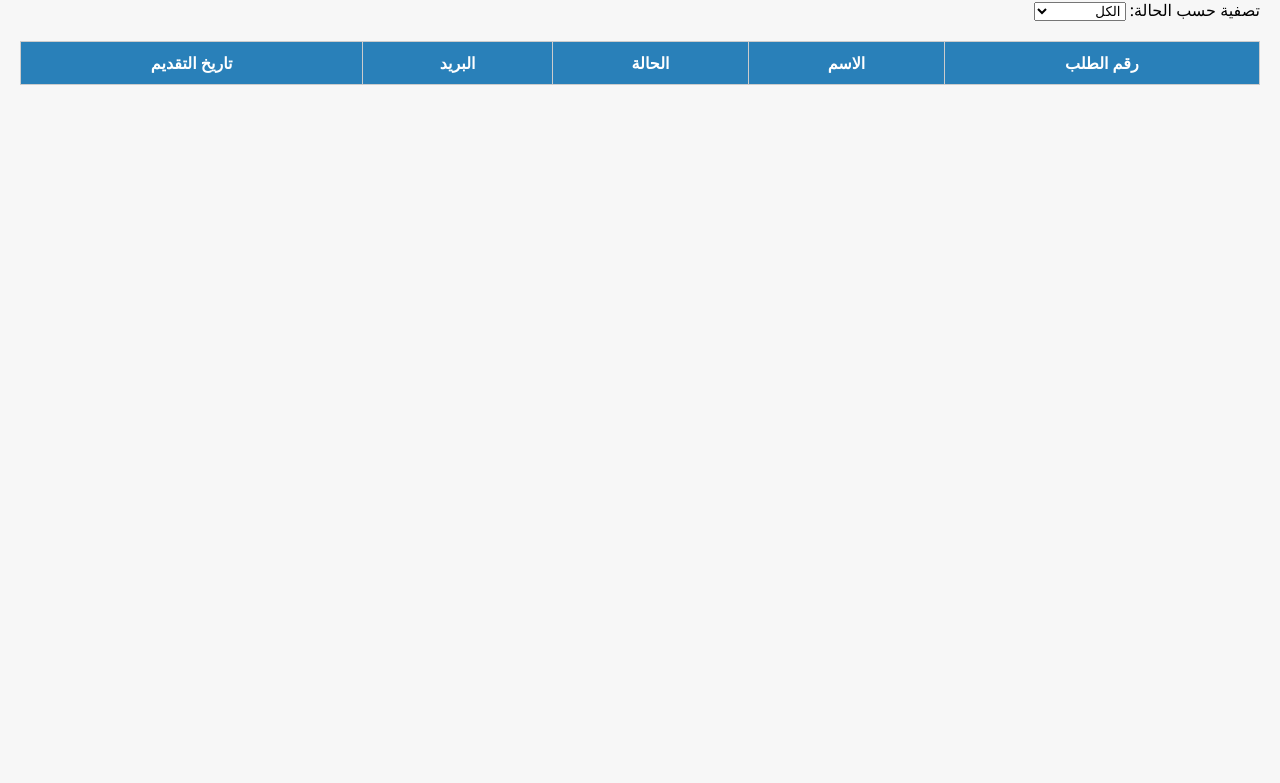
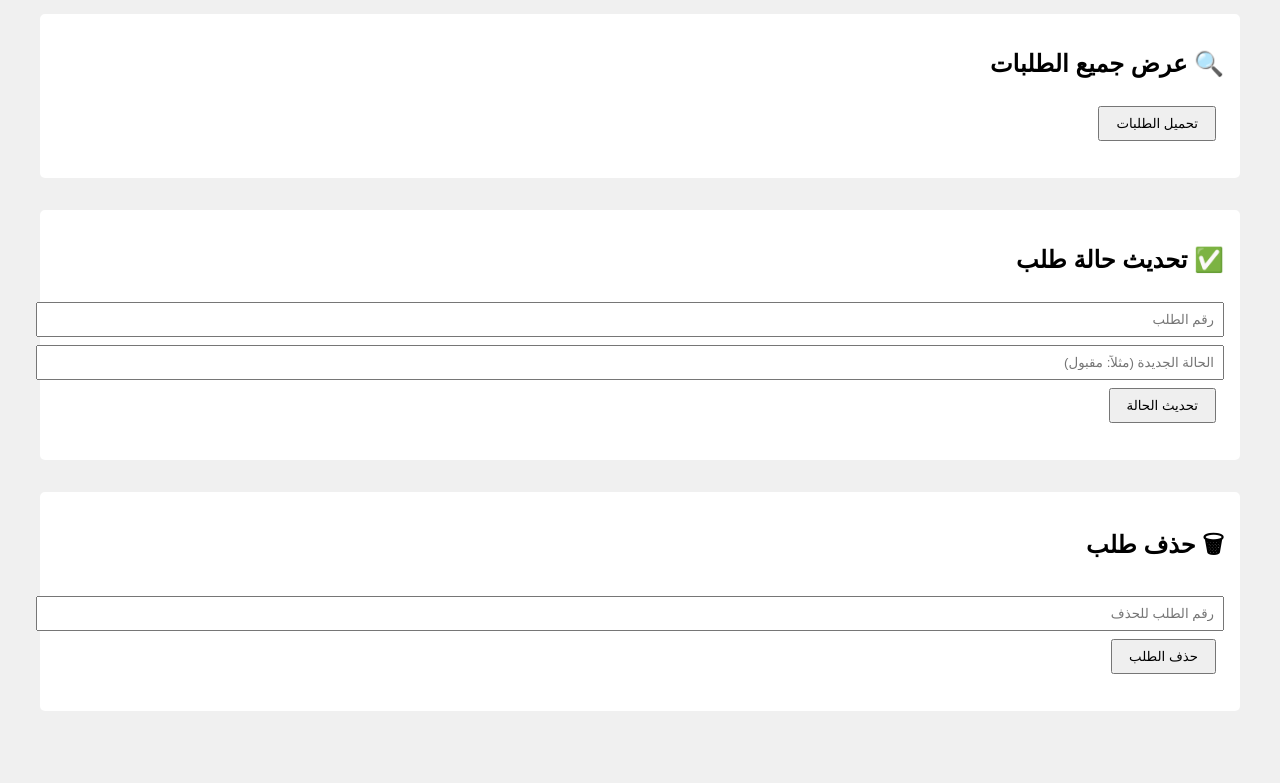
Before and after one commit to NaderAlFarhan/admiflow-pmu, a website: page admin.html in a window 1280 px wide. Shown: the part 107-890 px from the top of the page. Before the commit the page ends 800 px from the top, so only its background shows below. Drawn offline with Linux system fonts and the light colour scheme; no server answers.

Commit message:
Update admin.html

```diff
--- a/admin.html
+++ b/admin.html
@@ -1,79 +1,71 @@
-
 <!DOCTYPE html>
 <html lang="ar" dir="rtl">
 <head>
-  <meta charset="UTF-8" />
-  <title>لوحة تحكم القبول – AdmiFlow PMU</title>
+  <meta charset="UTF-8">
+  <title>لوحة التحكم الإدارية – AdmiFlow PMU</title>
   <style>
-    body { font-family: 'Segoe UI', sans-serif; background: #f7f7f7; margin: 0; padding: 20px; direction: rtl; }
+    body { font-family: sans-serif; background-color: #f0f0f0; padding: 2rem; }
     h1 { color: #2c3e50; }
-    table { width: 100%; border-collapse: collapse; margin-top: 20px; }
-    th, td { padding: 10px; border: 1px solid #ccc; text-align: center; }
-    th { background: #2980b9; color: white; }
-    tr:nth-child(even) { background: #f2f2f2; }
-    button { padding: 5px 10px; cursor: pointer; }
-    .filter { margin-bottom: 20px; }
+    button { padding: 0.5rem 1rem; margin: 0.5rem; }
+    textarea, input { width: 100%; padding: 0.5rem; margin-top: 0.5rem; }
+    .section { margin-bottom: 2rem; background: white; padding: 1rem; border-radius: 5px; }
   </style>
 </head>
 <body>
-  <h1>📋 لوحة تحكم القبول – AdmiFlow PMU</h1>
+  <h1>📋 لوحة التحكم – طلبات القبول</h1>
 
-  <div class="filter">
-    <label>تصفية حسب الحالة:</label>
-    <select id="statusFilter" onchange="filterStatus()">
-      <option value="">الكل</option>
-      <option value="قيد المراجعة">قيد المراجعة</option>
-      <option value="مقبول">مقبول</option>
-      <option value="مرفوض">مرفوض</option>
-    </select>
+  <div class="section">
+    <h2>🔍 عرض جميع الطلبات</h2>
+    <button onclick="fetchApplications()">تحميل الطلبات</button>
+    <pre id="applications"></pre>
   </div>
 
-  <table>
-    <thead>
-      <tr>
-        <th>رقم الطلب</th>
-        <th>الاسم</th>
-        <th>الحالة</th>
-        <th>البريد</th>
-        <th>تاريخ التقديم</th>
-      </tr>
-    </thead>
-    <tbody id="applicationsTable">
-      <!-- سيتم تعبئة الطلبات هنا -->
-    </tbody>
-  </table>
+  <div class="section">
+    <h2>✅ تحديث حالة طلب</h2>
+    <input type="text" id="appId" placeholder="رقم الطلب">
+    <input type="text" id="newStatus" placeholder="الحالة الجديدة (مثلاً: مقبول)">
+    <button onclick="updateStatus()">تحديث الحالة</button>
+    <pre id="statusResponse"></pre>
+  </div>
+
+  <div class="section">
+    <h2>🗑 حذف طلب</h2>
+    <input type="text" id="deleteId" placeholder="رقم الطلب للحذف">
+    <button onclick="deleteApplication()">حذف الطلب</button>
+    <pre id="deleteResponse"></pre>
+  </div>
 
   <script>
     async function fetchApplications() {
       const res = await fetch('/admin/applications');
       const data = await res.json();
-      window.allApps = data;
-      displayApplications(data);
+      document.getElementById('applications').textContent = JSON.stringify(data, null, 2);
     }
 
-    function displayApplications(apps) {
-      const tbody = document.getElementById('applicationsTable');
-      tbody.innerHTML = '';
-      apps.forEach(app => {
-        const row = document.createElement('tr');
-        row.innerHTML = `
-          <td>${app.id}</td>
-          <td>${app.name}</td>
-          <td>${app.status}</td>
-          <td>${app.email}</td>
-          <td>${new Date(app.submittedAt).toLocaleDateString()}</td>
-        `;
-        tbody.appendChild(row);
+    async function updateStatus() {
+      const res = await fetch('/admin/update-status', {
+        method: 'PUT',
+        headers: { 'Content-Type': 'application/json' },
+        body: JSON.stringify({
+          applicationId: document.getElementById('appId').value,
+          newStatus: document.getElementById('newStatus').value
+        })
       });
+      const data = await res.json();
+      document.getElementById('statusResponse').textContent = JSON.stringify(data, null, 2);
     }
 
-    function filterStatus() {
-      const status = document.getElementById('statusFilter').value;
-      const filtered = status ? window.allApps.filter(a => a.status === status) : window.allApps;
-      displayApplications(filtered);
+    async function deleteApplication() {
+      const res = await fetch('/admin/delete-application', {
+        method: 'DELETE',
+        headers: { 'Content-Type': 'application/json' },
+        body: JSON.stringify({
+          applicationId: document.getElementById('deleteId').value
+        })
+      });
+      const data = await res.json();
+      document.getElementById('deleteResponse').textContent = JSON.stringify(data, null, 2);
     }
-
-    fetchApplications();
   </script>
 </body>
 </html>
```
